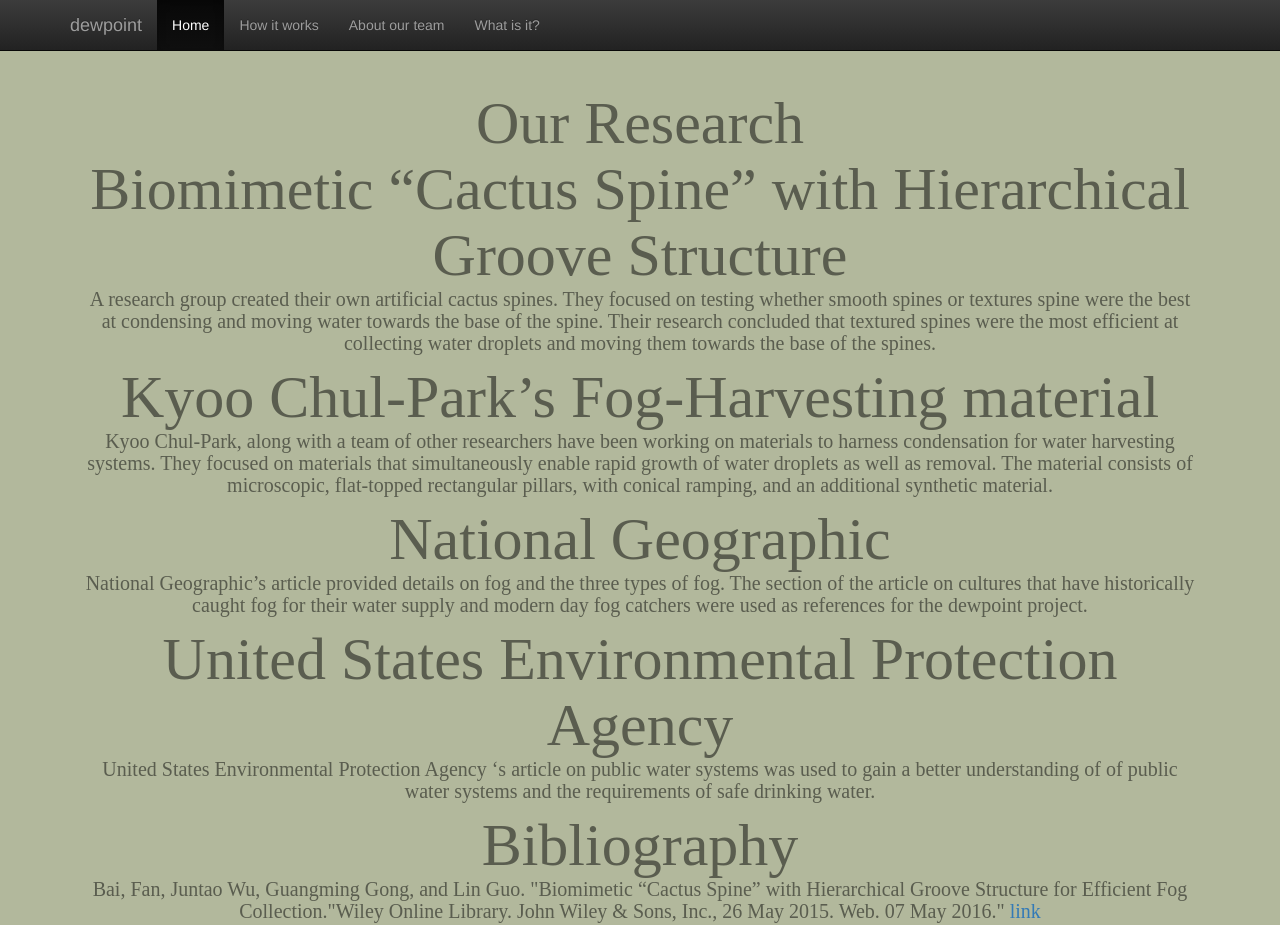
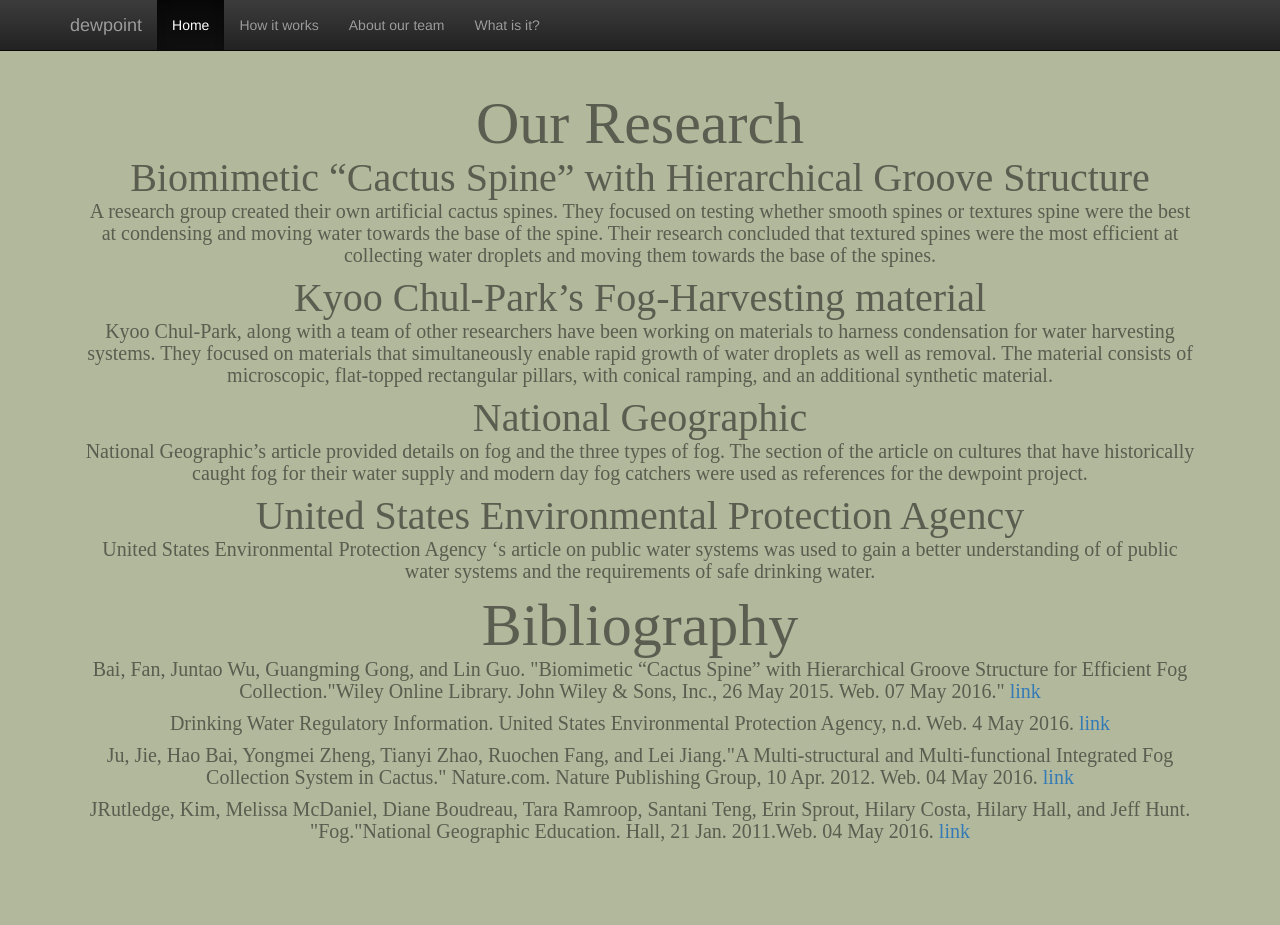
Before and after one commit to MauriceHampton/MauriceHampton.github.io, a plain HTML site: page research/index.html in a window 1280 px wide. Shown: the top 925 px of the page. After the commit the page ends 892 px from the top, so only its background shows below. Drawn offline with nearby package versions, Linux system fonts and the light colour scheme.

Commit message:
additional commits

```diff
--- a/CSS/dewpoint.css
+++ b/CSS/dewpoint.css
@@ -33,6 +33,14 @@
 
 }
 
+h3{
+	margin: 0 auto;
+	font-family: Avenir, Medium;
+	color: #5a5d4f;
+	font-size: 40px;
+
+}
+
 img
 {
     max-width: 100%;
--- a/research/index.html
+++ b/research/index.html
@@ -41,20 +41,20 @@
                 </h1>
 
 
-               <h1>Biomimetic “Cactus Spine” with Hierarchical Groove Structure
-</h1>
+               <h3>Biomimetic “Cactus Spine” with Hierarchical Groove Structure
+</h3>
                <h2>
                 <p>A research group created their own artificial cactus spines. They focused on testing whether smooth spines or textures spine were the best at condensing and moving water towards the base of the spine. Their research concluded that textured spines were the most efficient at collecting water droplets and moving them towards the base of the spines.
 
                 </p></h2>
-                 <h1> Kyoo Chul-Park’s Fog-Harvesting material </h1>
+                 <h3> Kyoo Chul-Park’s Fog-Harvesting material </h3>
                  <h2>
                 <p>
                    Kyoo Chul-Park, along with a team of other researchers have been working on materials to harness condensation for water harvesting systems. They focused on materials that simultaneously enable rapid growth of water droplets as well as removal. The material consists of microscopic, flat-topped rectangular pillars, with conical ramping, and an additional synthetic material.
 
                 </p> </h2>
-                <h1> National Geographic
-</h1>
+                <h3> National Geographic
+</h3>
 
 				<h2>
                 <p>
@@ -62,7 +62,7 @@
                 </p>
             </h2>
 
-            <h1>United States Environmental Protection Agency  </h1>
+            <h3>United States Environmental Protection Agency  </h3>
 
             <h2>
                 <p>
```
